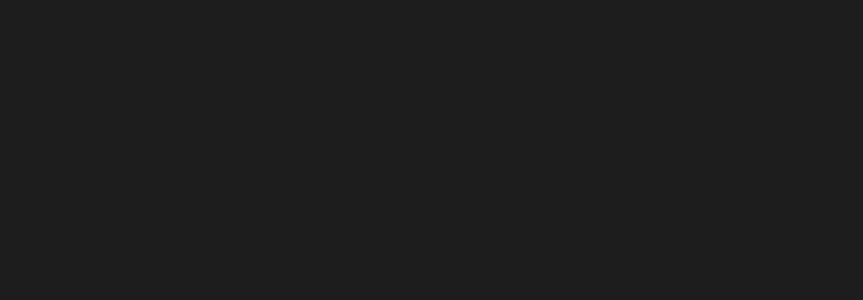
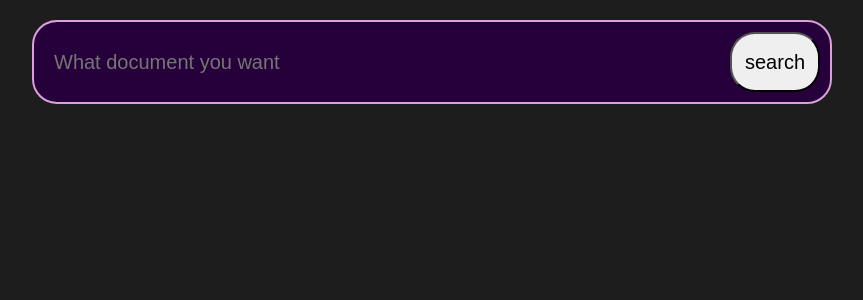
Before and after one commit to Pandava-SIH/Frontend, a React (Vite) app: page /generation in a window 1280 px wide. Before the commit this address had no page. Shown: the top 300 px of the page, without its empty margins (208-1071 px from the left). Built offline with nearby package versions, Linux system fonts and the light colour scheme; no server answers.

Commit message:
markdown support

```diff
--- a/package.json
+++ b/package.json
@@ -11,6 +11,7 @@
   },
   "dependencies": {
     "axios": "^1.5.1",
+    "fuse.js": "^6.6.2",
     "react": "^18.2.0",
     "react-dom": "^18.2.0",
     "react-markdown": "^9.0.0",
--- a/src/App.css
+++ b/src/App.css
@@ -380,3 +380,7 @@ h1{
   padding: 5px;
   margin: 5px;
 }
+
+.generator{
+
+}
--- a/src/App.jsx
+++ b/src/App.jsx
@@ -3,6 +3,7 @@ import Home from './Components/Home'
 import {Route, Routes, BrowserRouter as Router} from "react-router-dom"
 import Assistance from './Pages/Assistance'
 import Guidance from './Pages/Guidance'
+import Generator from './Pages/Generator'
 
 function App() {
   return (
@@ -12,6 +13,7 @@ function App() {
           <Route path='/' Component={Home}/>
           <Route path='/assistance' Component={Assistance} />
           <Route path='/guidance' Component={Guidance}/>
+          <Route path='/generation' Component={Generator}/>
         </Routes>
       </Router>
     </>
--- a/src/Components/Home.jsx
+++ b/src/Components/Home.jsx
@@ -32,12 +32,13 @@ export default () => {
                 </div>
               </div>
             </a>
-            <div className="box" id="generator">
+            <a href="/generation"><div className="box" id="generator">
               <div className="title">Generation</div>
               <div className="desc">
                 Want to generate a document? Explore here
               </div>
             </div>
+            </a>
           </div>
         </div>
       </section>
--- /dev/null
+++ b/src/Pages/Generator.jsx
@@ -0,0 +1,38 @@
+import axios from "axios"
+import { useEffect, useRef } from "react"
+
+export default ()=>{
+    const ref = useRef(null)
+    let fuse;
+
+
+    useEffect(()=>{
+        axios.get("http://127.0.0.1:8000/fetch_title/").then(res=>{
+            console.log(res.data["titles"])
+            fuse = new Fuse(res.data["titles"]);
+        })
+    })
+
+    const search = (query)=>{
+        let result = fuse.search(query);
+        console.log(result);
+    }
+
+    return(
+        <div className="generator">
+            <div id="userin" style={{width: 800, marginTop: 20}}>
+                <input ref={ref} type="text" id="input" onKeyDown={(e)=>{
+                    if (e.code === "Enter"){
+
+                    }
+                }}
+                placeholder="What document you want"/>
+                <button className="submit" onClick={()=>{search(ref.current.value)}}>search</button>
+            </div>
+
+            <div className="results">
+
+            </div>
+        </div>
+    )
+}
--- a/src/Pages/Guidance.jsx
+++ b/src/Pages/Guidance.jsx
@@ -1,6 +1,8 @@
 import { useRef, useState } from "react";
 import axios from "axios";
 import Tesseract from "tesseract.js";
+import ReactMarkdown from "react-markdown"
+
 
 export default () => {
   const [imgs, setImgs] = useState([]);
```
Also changed, not shown: 1 other file (tests, documents, lock files or other folders).
